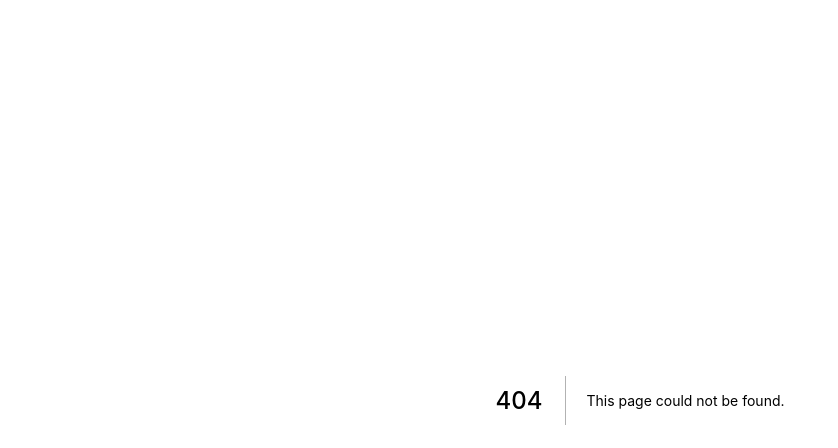
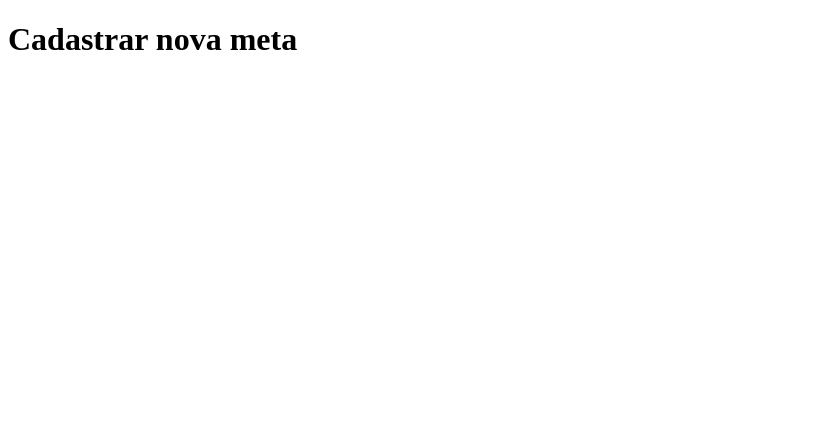
Before and after one commit to VitorBassDev/metas_celke_frontend, a Next.js app: page /cadastrar in a window 1280 px wide. Before the commit this address had no page. Shown: the top 448 px of the page, without its empty margins (0-838 px from the left). Built offline with nearby package versions, Linux system fonts and the light colour scheme.

Commit message:
feature GET - Metas

```diff
--- a/package.json
+++ b/package.json
@@ -7,8 +7,6 @@
     "dev": "next dev",
     "build": "next build",
     "start": "next start"
-
-
   },
   "repository": {
     "type": "git",
--- /dev/null
+++ b/pages/cadastrar.js
@@ -0,0 +1,7 @@
+function Cadastrar() {
+    return (
+        <h1>Cadastrar nova meta</h1>
+    )
+}
+
+export default Cadastrar
--- a/pages/index.js
+++ b/pages/index.js
@@ -6,6 +6,7 @@ function Home({data}) {
       <p>{console.log(data.metas)}</p>
         {data.metas.map(meta => (
           <div key={meta._id}>
+            <h2>{meta._id}</h2>
             <h2>{meta.name}</h2>
             <h2>{meta.description}</h2>
             <h2>{meta.status}</h2>
```
Also changed, not shown: 2 other files (tests, documents, lock files or other folders).
